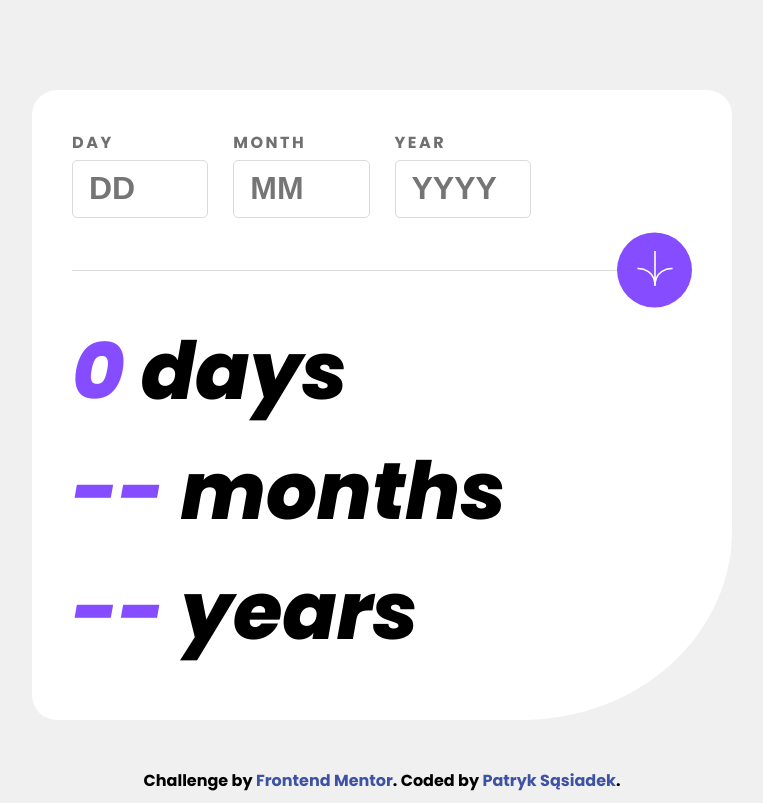
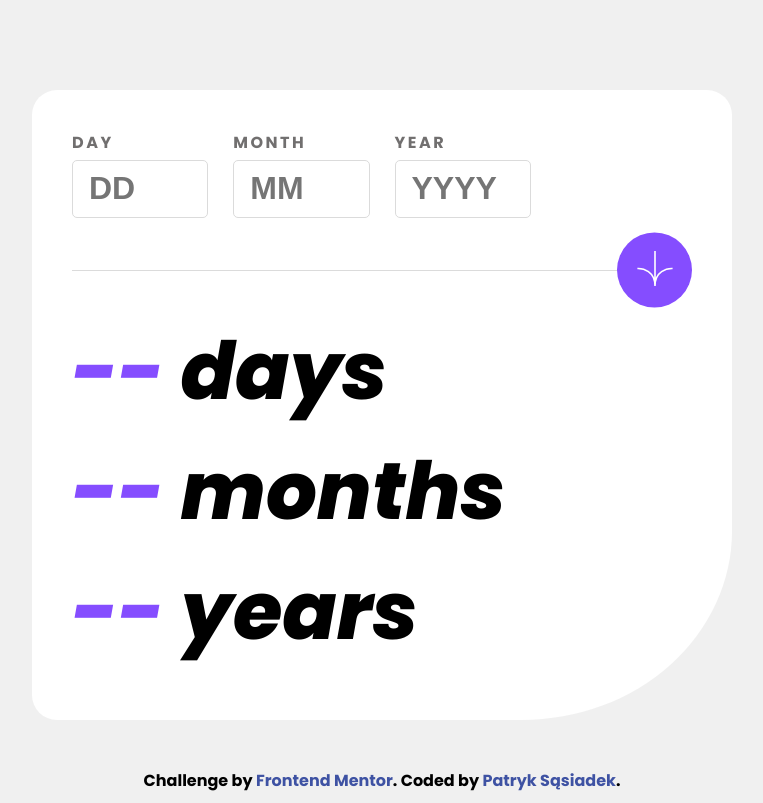
Before and after one commit to kimi1723/Frontend-mentor-age-calculator-app, a website with bundled scripts: page index.html in a window 1280 px wide. Shown: the whole page, without its empty margins (258-1021 px from the left). Built offline with nearby package versions, Linux system fonts and the light colour scheme.

Commit message:
updateOutput upgrade

```diff
--- a/index.html
+++ b/index.html
@@ -39,9 +39,11 @@
 
     <template class="age-calc-output-template">
       <p class="age-calc-output__text age-calc-output__text--days"><span
-          class="age-calc-output__text--highlighted">0</span></p>
-      <p class="age-calc-output__text age-calc-output__text--months"></p>
-      <p class="age-calc-output__text age-calc-output__text--years"></p>
+          class="age-calc-output__text--highlighted"></span> <span data-timestamp="days"></span></p>
+      <p class="age-calc-output__text age-calc-output__text--months"><span
+          class="age-calc-output__text--highlighted"></span> <span data-timestamp="months"></span></p>
+      <p class="age-calc-output__text age-calc-output__text--years"><span
+          class="age-calc-output__text--highlighted"></span> <span data-timestamp="years"></span></p>
     </template>
   </main>
 
--- a/src/ts/app.ts
+++ b/src/ts/app.ts
@@ -24,21 +24,18 @@ const calculateAge = async (e: Event) => {
 	getAge();
 };
 
-const getAge = () => {
+const getAge = (): void => {
 	const dayInput = document.querySelector('.age-calc-form__input[data-id="day"]') as HTMLInputElement;
 	const monthInput = document.querySelector('.age-calc-form__input[data-id="month"]') as HTMLInputElement;
-
 	const providedDate: Date = new Date(`${monthInput.value}/${dayInput.value}/${yearInput.value}`);
 	const dateResult: number = currentDate.valueOf() - providedDate.valueOf();
-
-	const outputTemplate = document.querySelector('.age-calc-output-template') as HTMLTemplateElement;
-	const outputHTML = outputTemplate.content.cloneNode(true) as HTMLElement;
-	const outputDiv = document.querySelector('.age-calc-output') as HTMLDivElement;
 	const timestamps: string[] = ['days', 'months', 'years'];
 
-	let days: number | string = Math.round((dateResult / 1000 / 60 / 60 / 24) % 365.25);
-	let months: number | string = Math.floor((dateResult / 1000 / 60 / 60 / 24 / 30.437) % 12);
-	let years: number | string = Math.round(dateResult / 1000 / 60 / 60 / 24 / 365.25 - 1);
+	const outputDiv = document.querySelector('.age-calc-output') as HTMLDivElement;
+
+	let days: number | string = Math.round((dateResult / 1000 / 60 / 60 / 24) % 365.25),
+		months: number | string = Math.floor((dateResult / 1000 / 60 / 60 / 24 / 30.437) % 12),
+		years: number | string = Math.round(dateResult / 1000 / 60 / 60 / 24 / 365.25 - 1);
 
 	if (
 		(providedDate.getMonth() === currentDate.getMonth() && providedDate.getDate() <= currentDate.getDate()) ||
@@ -50,44 +47,46 @@ const getAge = () => {
 	if (days === 365) (days = 0), (months = 0);
 
 	outputDiv.textContent = '';
+
 	timestamps.forEach(timestamp => {
-		const timestampOutput = outputHTML.querySelector(`.age-calc-output__text--${timestamp}`) as HTMLParagraphElement;
 		if (isNaN(Number(days)) || isNaN(Number(months)) || isNaN(Number(years)))
 			(days = '--'), (months = '--'), (years = '--');
 
 		switch (timestamp) {
 			case 'days':
 				if (days === 1) timestamp = timestamp.slice(0, -1);
-				timestampOutput.innerHTML = `<span class="age-calc-output__text--highlighted">0</span> ${timestamp}`;
+				updateOutput(Number(days), timestamp);
 
 				break;
 			case 'months':
 				if (months === 1) timestamp = timestamp.slice(0, -1);
-				timestampOutput.innerHTML = `<span class="age-calc-output__text--highlighted">${months}</span> ${timestamp}`;
+				updateOutput(Number(months), 'months');
+
 				break;
 			case 'years':
 				if (years === 1) timestamp = timestamp.slice(0, -1);
-				timestampOutput.innerHTML = `<span class="age-calc-output__text--highlighted">${years}</span> ${timestamp}`;
+				updateOutput(Number(years), 'years');
+
 				break;
 		}
-
-		outputDiv.append(timestampOutput);
 	});
-
-	updateOutput(Number(days), 'days');
-	updateOutput(Number(months), 'months');
-	updateOutput(Number(years), 'years');
 };
 
-const updateOutput = (targetValue: number, timestamp: string) => {
-	if (isNaN(targetValue)) return;
+const updateOutput = (targetValue: number | string, timestamp: string): void => {
+	if (isNaN(Number(targetValue))) targetValue = '--';
 
-	const textOutput = document.querySelector(
-		`.age-calc-output__text--${timestamp} > .age-calc-output__text--highlighted`,
-	) as HTMLSpanElement;
+	const outputTemplate = document.querySelector('.age-calc-output-template') as HTMLTemplateElement;
+	const outputHTML = outputTemplate.content.cloneNode(true) as HTMLElement;
+	const outputDiv = document.querySelector('.age-calc-output') as HTMLDivElement;
+	const textOutput = outputHTML.querySelector(`.age-calc-output__text--${timestamp}`) as HTMLParagraphElement;
+	const timestampOutput = textOutput.querySelector(`span[data-timestamp="${timestamp}"]`) as HTMLSpanElement;
+	const outputNumericalValue = textOutput.querySelector(`.age-calc-output__text--highlighted`) as HTMLSpanElement;
 
+	timestampOutput.innerHTML = `${timestamp}`;
+
+	if (targetValue !== '--') {
 		const targetValueDivingNumber: number = 15;
-	const speed: number = targetValue / targetValueDivingNumber;
+		const speed: number = Number(targetValue) / targetValueDivingNumber;
 
 		let value: number = 0,
 			timeoutTime: number = 0;
@@ -96,9 +95,14 @@ const updateOutput = (targetValue: number, timestamp: string) => {
 			timeoutTime += 30;
 
 			setTimeout(() => {
-			textOutput.textContent = Math.round((value += speed)).toString();
+				outputNumericalValue.textContent = Math.round((value += speed)).toString();
 			}, timeoutTime);
 		}
+	} else {
+		outputNumericalValue.textContent = targetValue;
+	}
+
+	outputDiv.append(textOutput);
 };
 
 const validateForm = async () => {
```
Also changed, not shown: dist/js/app.min.js. Lines whose indentation alone changed are shown as unchanged.
